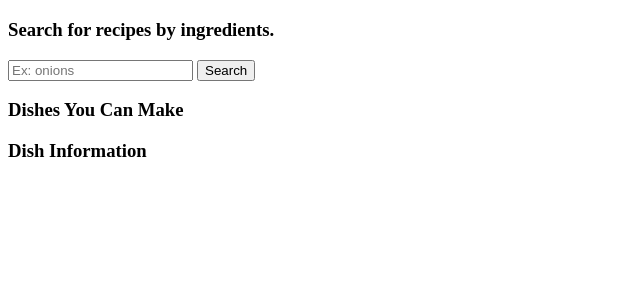
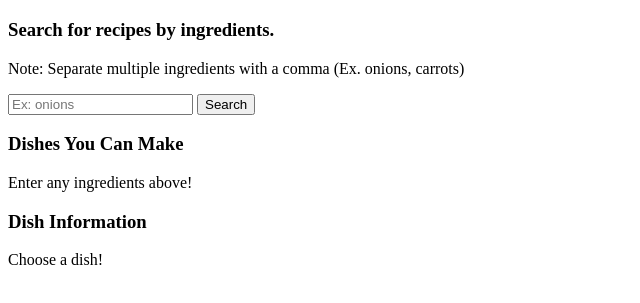
Before and after one commit to chonglee0922/RecipeSearch, a plain HTML site: page index.html in a window 1280 px wide. Shown: the part 61-364 px from the top of the page, without its empty margins (0-640 px from the left). Drawn offline with Linux system fonts and the light colour scheme.

Commit message:
added placeholder coments

```diff
--- a/index.html
+++ b/index.html
@@ -25,6 +25,7 @@
     <body>
         <h1>Recipe Search</h1>
         <h3>Search for recipes by ingredients.</h3>
+        <p>Note: Separate multiple ingredients with a comma (Ex. onions, carrots)</p>
         <form action="" onsubmit="firstAPIcall(); return false;">
             <input type="text" placeholder="Ex: onions" id="input" required>
             <input type="submit" value="Search">
@@ -35,6 +36,9 @@
                 <div class="titleLeft">
                     <h3>Dishes You Can Make</h3>
                 </div>
+                <div>
+                    <p class="placeholderLeft">Enter any ingredients above!</p>
+                </div>
                 <div class="scrollLeft">
                     <ul class="dishList"></ul>
                 </div>
@@ -43,6 +47,9 @@
             <div class="boxRight">
                 <div class="titleRight">
                     <h3>Dish Information</h3>
+                </div>
+                <div>
+                    <p class="placeholderRight">Choose a dish!</p>
                 </div>
                 <div class="scrollRight">
                     <div class = "info">
```
